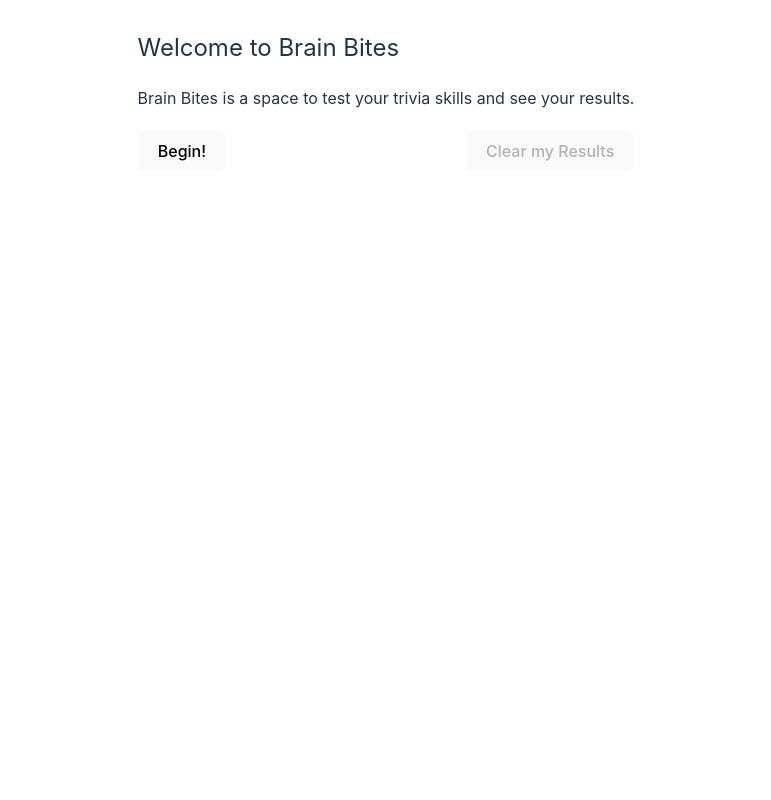
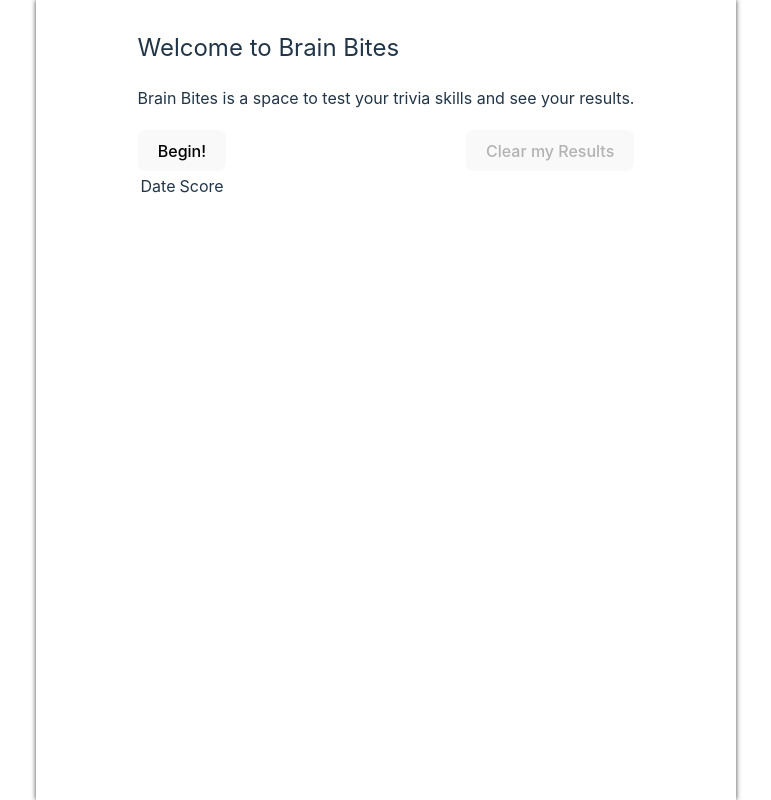
Before and after one commit to limyod/QuizApp, a React (Vite) app: page / in a window 1280 px wide. Shown: the whole page, without its empty margins (254-1025 px from the left). Built offline with nearby package versions, Linux system fonts and the light colour scheme.

Commit message:
change a few styles, add a table component to display scores

```diff
--- a/src/App.css
+++ b/src/App.css
@@ -1,14 +1,19 @@
-body{
+html, #root, body, .App{
     width: 100%;
-    height: 100%;
+    min-height: 100vh;
+
 }
+
 .App{
+    max-width: 700px;
+    margin-inline: auto;
     display: flex;
     flex-direction: column;
     align-items: center;
-}
-main{
-    max-width: 700px;
+    background-color: white;
+    box-shadow: 0px 0px 5px 0px rgba(0, 0, 0, 0.75);
+        -webkit-box-shadow: 0px 0px 5px 0px rgba(0, 0, 0, 0.75);
+        -moz-box-shadow: 0px 0px 5px 0px rgba(0, 0, 0, 0.75); ;
 }
 
 /* QUIZ STYLES  */
@@ -61,6 +66,7 @@ main{
 
 /* HOME PAGE STYLES */
 .home-container {
+    min-height: 100vh;
     padding: 10px;
 }
 .home-container h1{
--- a/src/App.jsx
+++ b/src/App.jsx
@@ -28,7 +28,6 @@ function App() {
 
   return (
     <div className="App">
-      <main>
       {isHome ?
       <Home
         quizResults={quizResults}
@@ -42,7 +41,6 @@ function App() {
         quizSettings={quizSettings}
         setIsHome={setIsHome}
         />}
-      </main>
     </div>
   )
 }
--- a/src/components/Home.jsx
+++ b/src/components/Home.jsx
@@ -1,4 +1,5 @@
 import React from 'react'
+import ResultsTable from './ResultsTable'
 export default function Home(props){
     function startQuiz(){
         props.setIsHome(false)
@@ -14,7 +15,7 @@ export default function Home(props){
                     disabled={props.quizResults.length === 0}>Clear my Results</button>
             </div>
             <div>
-                {props.quizResults.map((quizResult)=> (<h1>{quizResult.date.toString()}</h1>))}
+                <ResultsTable quizResults={props.quizResults}/>
             </div>
         </section>
     )
--- /dev/null
+++ b/src/components/ResultsTable.jsx
@@ -0,0 +1,27 @@
+import React from 'react'
+export default function ResultsTable(props){
+    const quizResultEls = props.quizResults.map((result)=>{
+        const quizLength = result.questions.length
+        const score = result.questions.filter(q => q.answers.some(ans => ans.selected && ans.isCorrect)).length
+        return(
+            <tr key={result.date.toString()}>
+                <td>{result.date.toString()}</td>
+                <td>{`${score}/${quizLength}`}</td>
+            </tr>
+        )
+    })
+
+    return(
+        <table>
+            <thead>
+                <tr>
+                    <td>Date</td>
+                    <td>Score</td>
+                </tr>
+            </thead>
+            <tbody>
+                {quizResultEls}
+            </tbody>
+        </table>
+    )
+}
```
Lines whose indentation alone changed are shown as unchanged.
